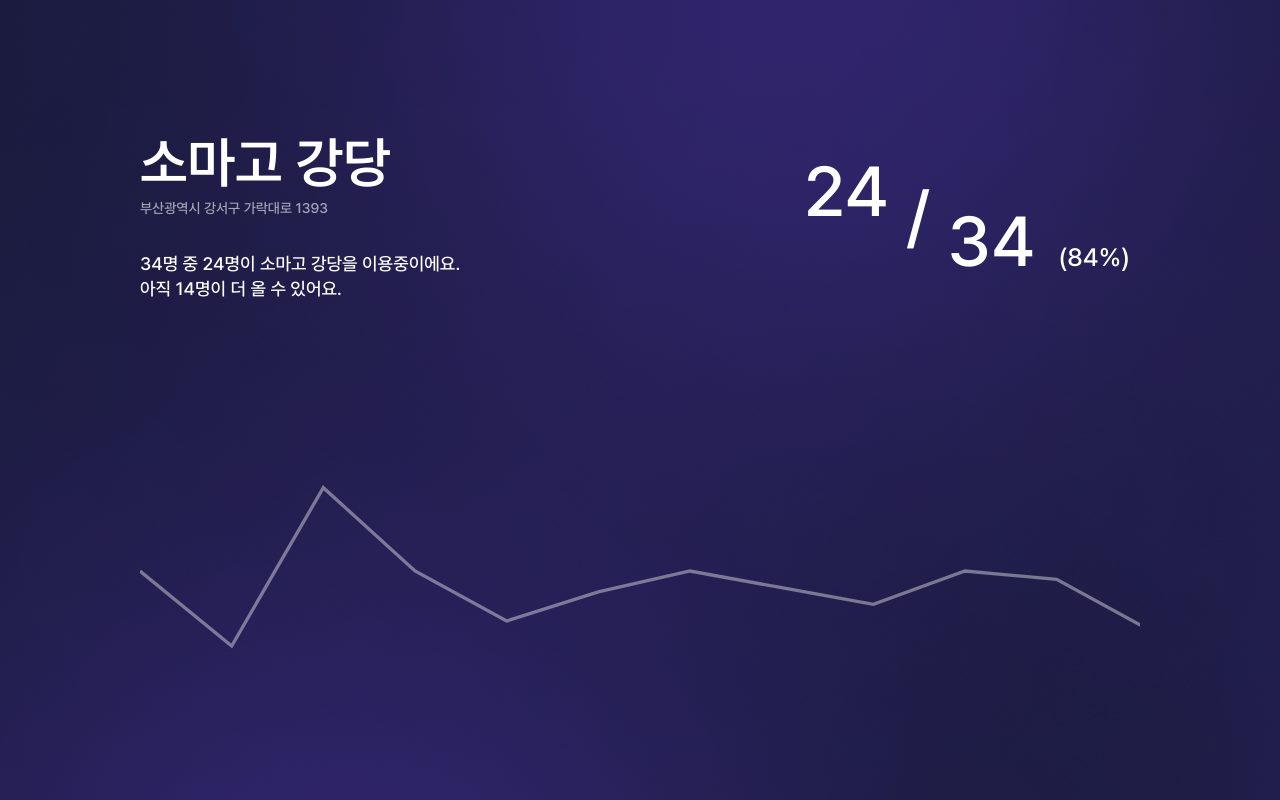
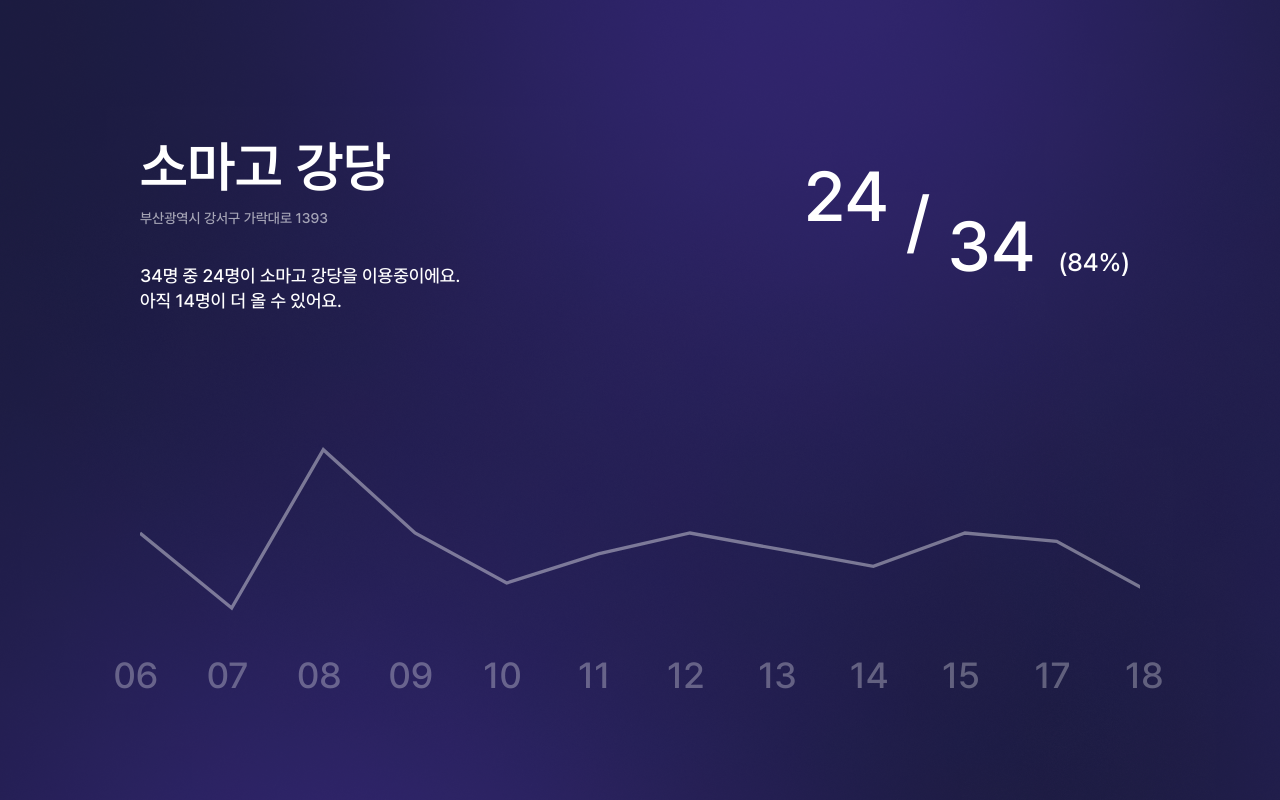
Before and after one commit to OneCredit-Team/OneCredit-client, a React (Create React App) app: page / in a window 1280 px wide. Built offline with nearby package versions, Linux system fonts and the light colour scheme.

Commit message:
ADD :: Graph Bar

```diff
--- a/src/components/Graph/index.js
+++ b/src/components/Graph/index.js
@@ -11,7 +11,7 @@ function Graph() {
       .append("svg")
       .attr("viewBox", "0 0 1200 304")
       .attr("width", 1000)
-      .attr("style", "padding-top: 100px");
+      .attr("style", "padding-top: 50px");
     const xFunc = (_, index) => index * 110; // 곱하기는 간격 더하기로 위치를 조정
     const yFunc = (data) => 304 - data;
 
--- /dev/null
+++ b/src/components/GraphBar/index.js
@@ -0,0 +1,22 @@
+import "./style.scss";
+
+function GraphBar() {
+  return (
+    <div className="graph-bar">
+      <li className="graph-text">06</li>
+      <li className="graph-text">07</li>
+      <li className="graph-text">08</li>
+      <li className="graph-text">09</li>
+      <li className="graph-text">10</li>
+      <li className="graph-text">11</li>
+      <li className="graph-text">12</li>
+      <li className="graph-text">13</li>
+      <li className="graph-text">14</li>
+      <li className="graph-text">15</li>
+      <li className="graph-text">17</li>
+      <li className="graph-text">18</li>
+    </div>
+  );
+}
+
+export default GraphBar;
--- /dev/null
+++ b/src/components/GraphBar/style.scss
@@ -0,0 +1,15 @@
+.graph-bar {
+    display: flex;
+    width: 1100px;
+    height: 49px;
+    padding-top: 30px;
+    .graph-text {
+        width: 106px;
+        text-align: center;
+        color: rgba(255, 255, 255, 0.3);
+        font-weight: 500;
+        font-size: 36px;
+        font-style: normal;
+        margin: 0px 10px;
+    }
+}
--- a/src/pages/Main/Main.js
+++ b/src/pages/Main/Main.js
@@ -1,4 +1,5 @@
 import Graph from "../../components/Graph";
+import GraphBar from "../../components/GraphBar";
 import "./Main.scss";
 export default function Main() {
   return (
@@ -25,6 +26,7 @@ export default function Main() {
           </div>
         </div>
         <Graph />
+        <GraphBar />
       </div>
     </>
   );
--- a/src/shared/global.style.scss
+++ b/src/shared/global.style.scss
@@ -3,6 +3,11 @@
   font-family: 'PretendardMedium';
   margin: 0;
   padding: 0;
+  line-height: 135%;
+}
+
+li {
+  list-style: none;
 }
 
 a{
```
